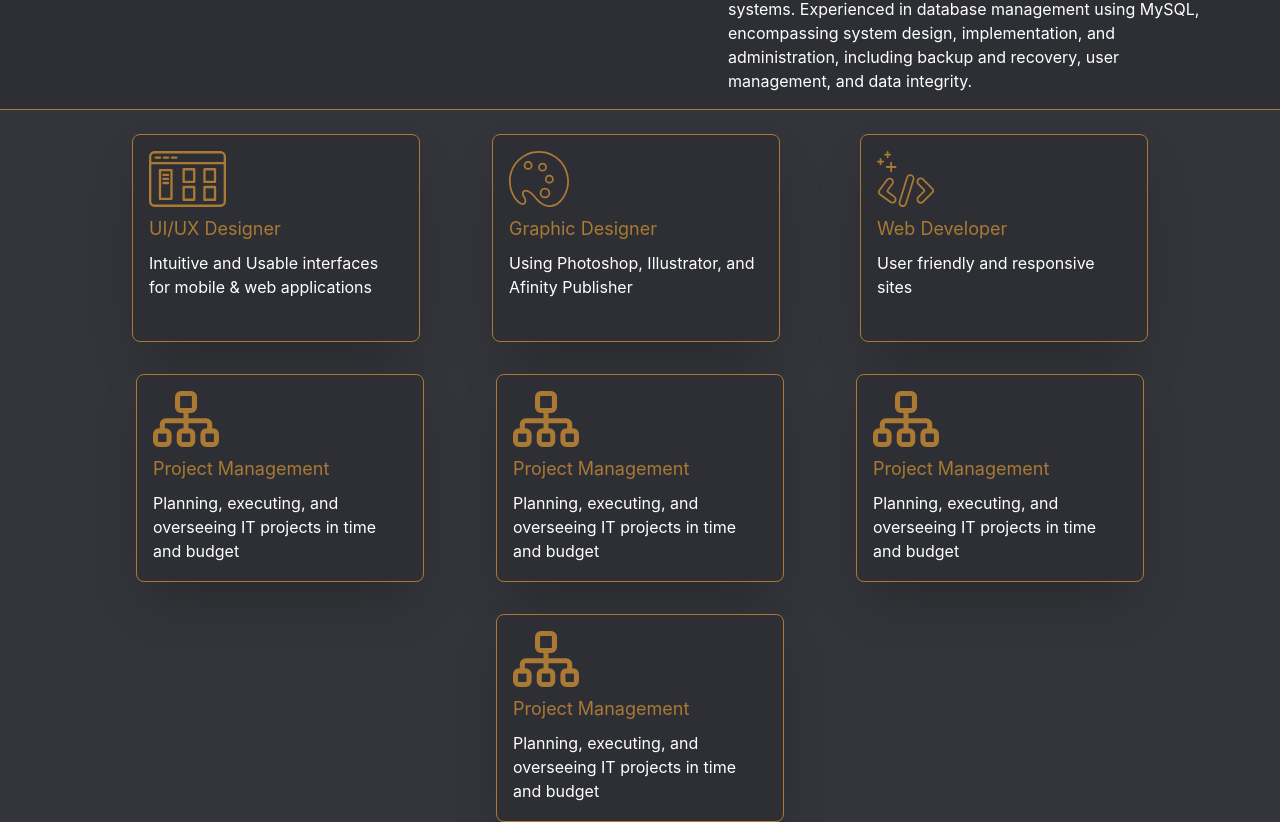
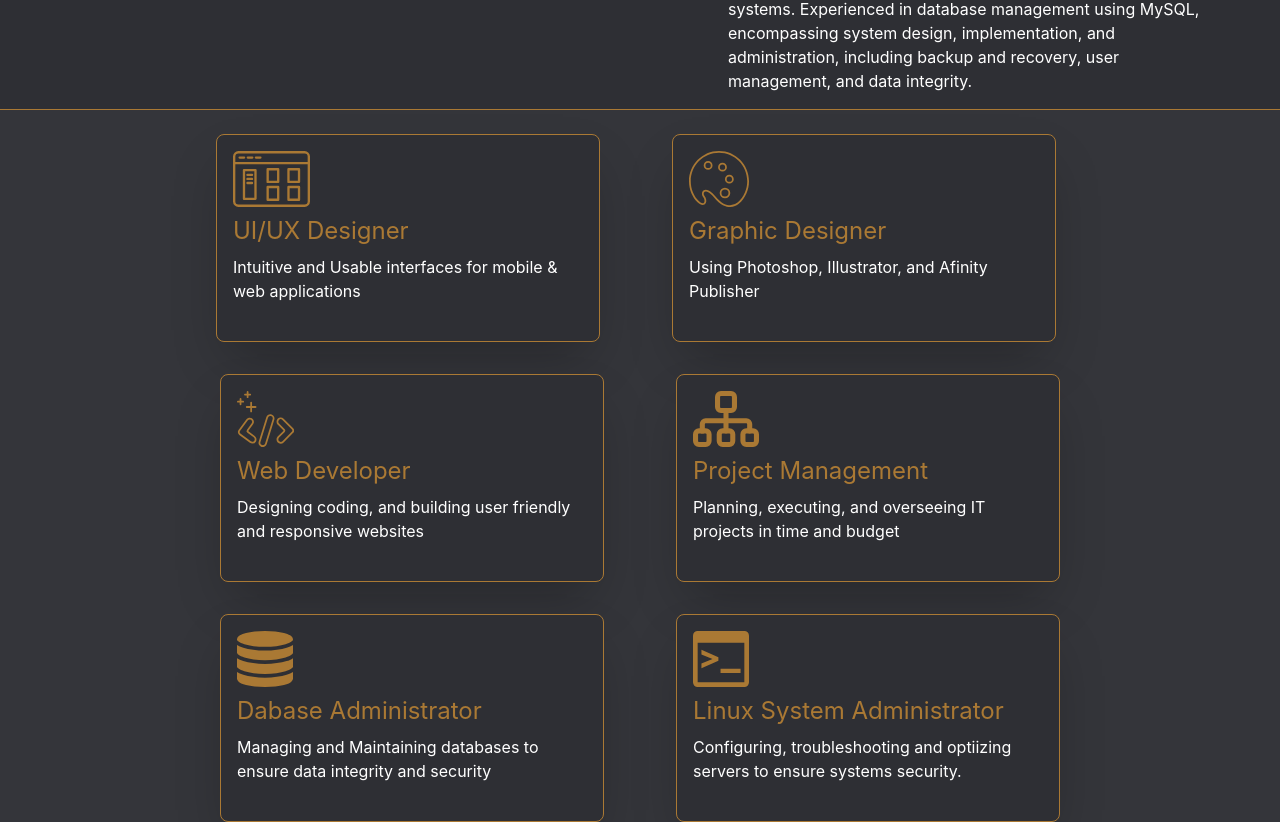
Before and after one commit to RonexHD/howard-kaira-portfolio, a React (Create React App) app in the folder my-cv/: page / in a window 1280 px wide. Shown: the part 451-1273 px from the top of the page. Built offline with nearby package versions, Linux system fonts and the light colour scheme.

Commit message:
ui updates

```diff
--- a/my-cv/src/Components/Body.jsx
+++ b/my-cv/src/Components/Body.jsx
@@ -12,6 +12,8 @@ import code from '../Assets/code.svg'
 import cv from '../Assets/file-cv.svg'
 import SkillCard from './SkillCard';
 import it from '../Assets/it.svg'
+import database from '../Assets/database.svg'
+import bash from '../Assets/bash.svg'
 
 function Body() {
   return (
@@ -74,13 +76,10 @@ function Body() {
         <div className='w-full   gap-2 lg:flex  justify-center flex-wrap border-t border-t-copper flex'>
           <Fade left><SkillCard icon={ui} title='UI/UX Designer' desc='Intuitive and Usable interfaces for mobile & web applications' /></Fade>
           <Fade bottom><SkillCard icon={graphic} title='Graphic Designer' desc='Using Photoshop, Illustrator, and Afinity Publisher' /></Fade>
-          <Fade left > <SkillCard icon={code} title='Web Developer' desc='User friendly and responsive sites' /></Fade>
-
-         <Fade bottom><SkillCard icon={it} title='Project Management' desc='Planning, executing, and overseeing IT projects in time and budget' /></Fade>
+          <Fade left > <SkillCard icon={code} title='Web Developer' desc='Designing coding, and building user friendly and responsive websites' /></Fade>
           <Fade bottom><SkillCard icon={it} title='Project Management' desc='Planning, executing, and overseeing IT projects in time and budget' /></Fade>
-          <Fade bottom><SkillCard icon={it} title='Project Management' desc='Planning, executing, and overseeing IT projects in time and budget' /></Fade>
-
-          <Fade bottom><SkillCard icon={it} title='Project Management' desc='Planning, executing, and overseeing IT projects in time and budget' /></Fade>
+          <Fade bottom><SkillCard icon={database} title='Dabase Administrator' desc='Managing and Maintaining databases to ensure data integrity and security' /></Fade>
+          <Fade bottom><SkillCard icon={bash} title='Linux System Administrator' desc='Configuring, troubleshooting and optiizing servers to ensure systems security.' /></Fade>
         </div>
     </div>
   );
--- a/my-cv/src/Components/SkillCard.jsx
+++ b/my-cv/src/Components/SkillCard.jsx
@@ -2,9 +2,9 @@
 function SkillCard(props) {
     const {icon, title, desc} =props;
   return (
-    <div className=' shadow-2xl w-72  p-4  border border-copper rounded-lg flex-row justify-evenly mx-8 mt-6 bg-arsenic-primary  h-52'>
+    <div className=' shadow-2xl w-96  p-4  border border-copper rounded-lg   mx-8 mt-6 bg-arsenic-primary  h-52'>
         <div className='  '> <img src={props.icon} alt='graphic-designer-icon' className='h-14  ' /></div>
-        <p className='text-lg  mt-2 justify-center text-left text-copper'>{props.title}</p>
+        <p className='text-2xl  mt-2 justify-center text-left text-copper'>{props.title}</p>
         <p className='text-left text-white mt-2'>{props.desc}</p>
      </div>
   )
--- a/my-cv/src/Components/Typical.jsx
+++ b/my-cv/src/Components/Typical.jsx
@@ -26,7 +26,7 @@ function Typing() {
                 3000,
                 "Git ⏺️",
                 1000,
-                "Linux Sytems ⭕",
+                "Linux Sytems Admin ⭕",
                 1000,
                 "Sanity.io 🟢",
                 1000,
```
Also changed, not shown: my-cv/src/Assets/bash.svg (added), my-cv/src/Assets/database.svg (added).
